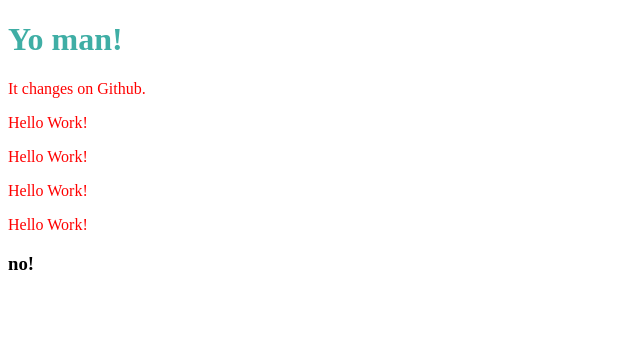
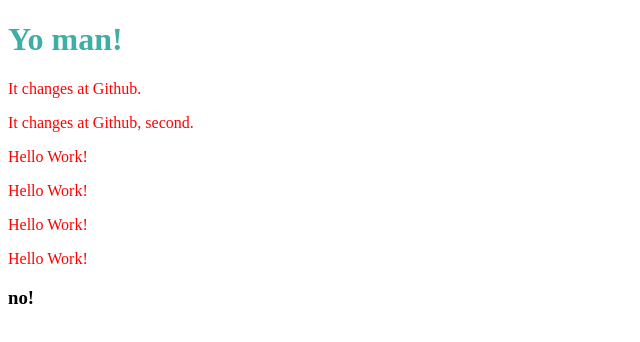
Before and after one commit to chris-runn/test, a plain HTML site: page index.html in a window 1280 px wide. Shown: the whole page, without its empty margins (0-640 px from the left). Drawn offline with Linux system fonts and the light colour scheme.

Commit message:
Update index.html

```diff
--- a/index.html
+++ b/index.html
@@ -9,7 +9,8 @@
 </head>
 <body>
     <h1 style="color: #3FAEA5">Yo man!</h1>
-    <p>It changes on Github.</p>
+    <p>It changes at Github.</p>
+    <p>It changes at Github, second.</p>
     <p>Hello Work!</p>
     <p>Hello Work!</p>
     <p>Hello Work!</p>
```
